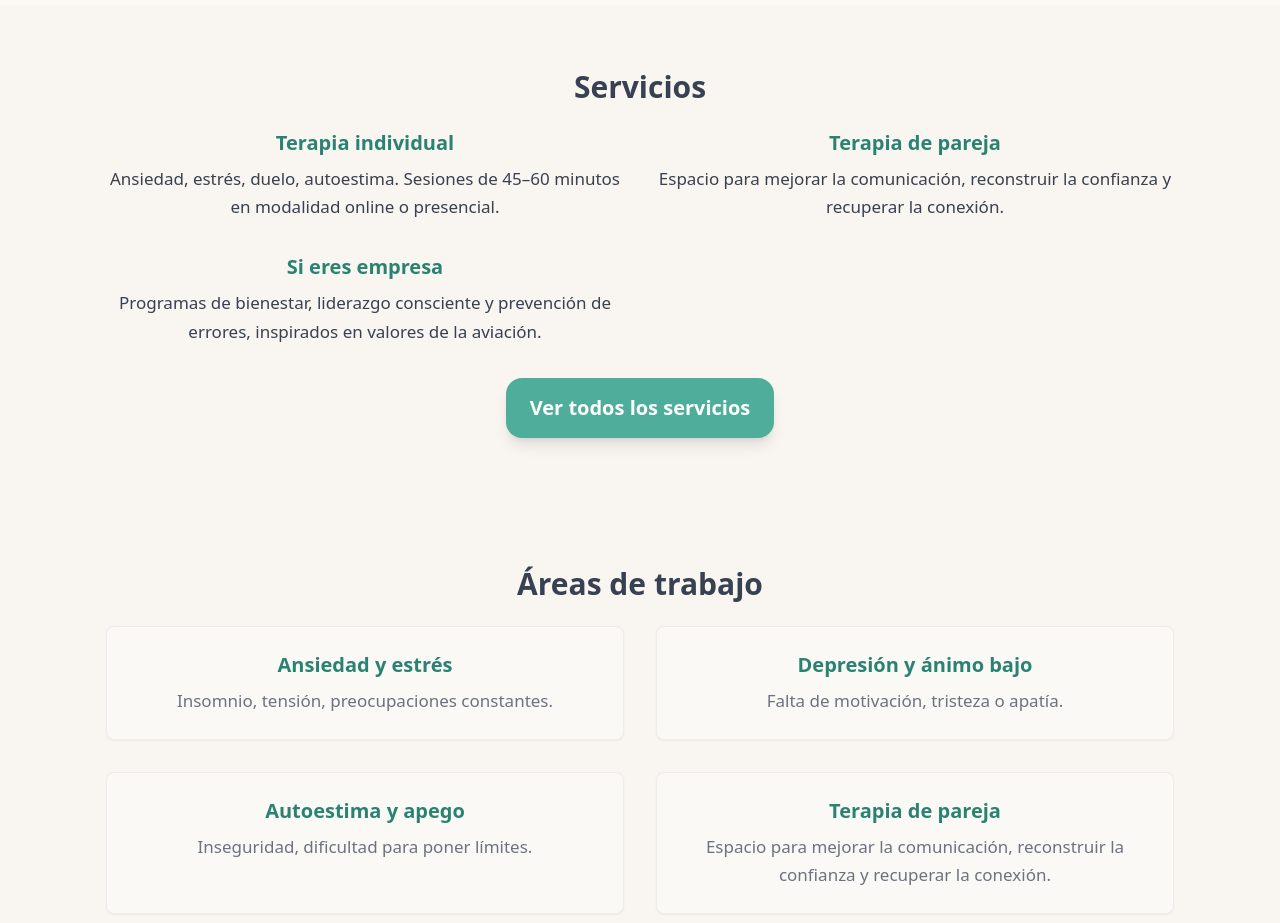
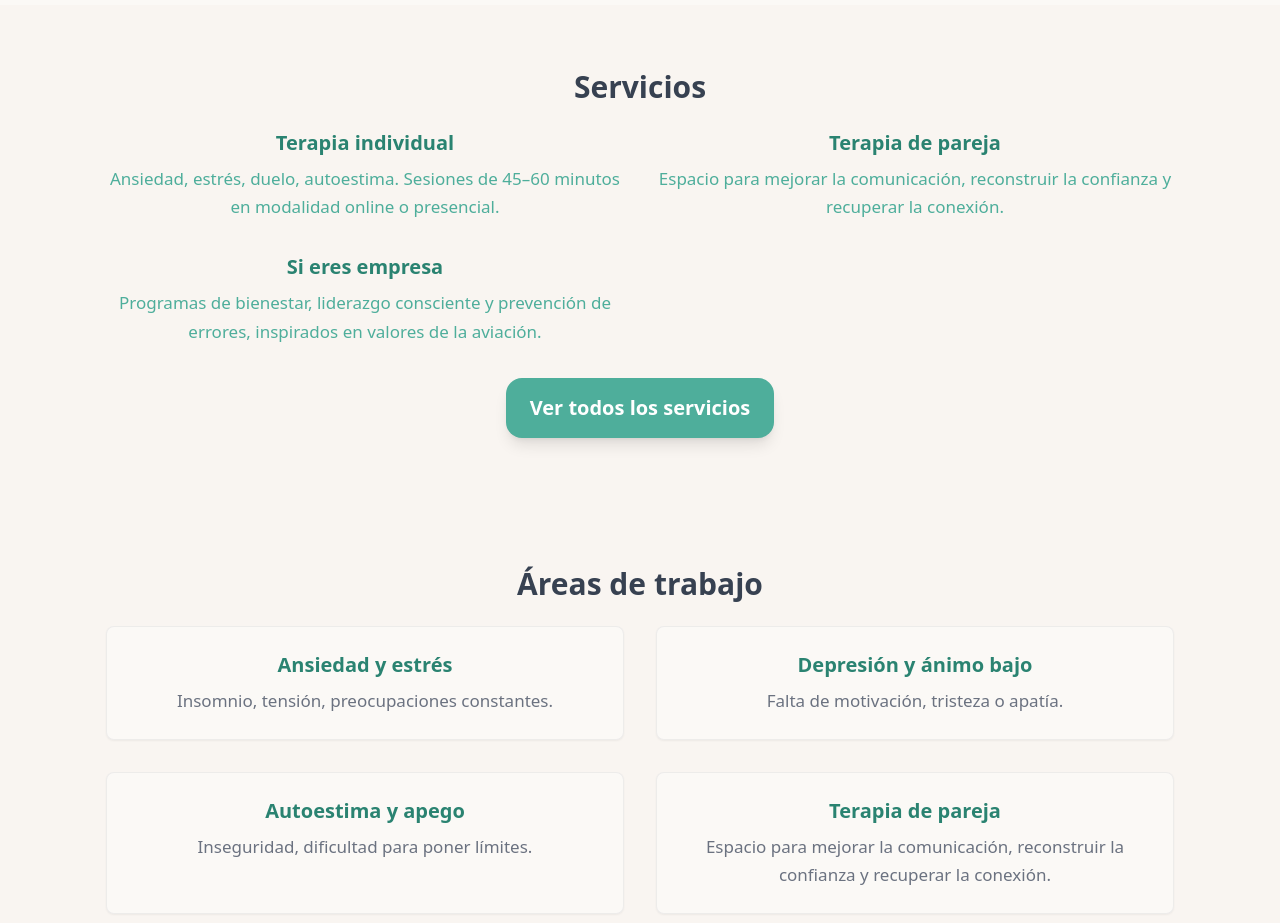
Before and after one commit to psicopiloto/psicopilotopage1, a Next.js app: page / in a window 1280 px wide. Shown: the part 1340-2263 px from the top of the page. Built offline with nearby package versions, Linux system fonts and the light colour scheme.

Commit message:
Update index.js

```diff
--- a/pages/index.js
+++ b/pages/index.js
@@ -76,7 +76,7 @@ export default function Home() {
         <section className="py-16 bg-psicopiloto-sand-50">
           <div className="container mx-auto max-w-5xl text-center">
             <h2 className="text-3xl font-semibold mb-6 text-psicopiloto-gray-700">Servicios</h2>
-            <div className="grid md:grid-cols-2 gap-8 text-psicopiloto-green-700">
+            <div className="grid md:grid-cols-2 gap-8 text-psicopiloto-green-500">
               <div>
                 <h3 className="text-xl font-semibold mb-2 text-psicopiloto-green-600">Terapia individual</h3>
                 <p>Ansiedad, estrés, duelo, autoestima. Sesiones de 45–60 minutos en modalidad online o presencial.</p>
```
